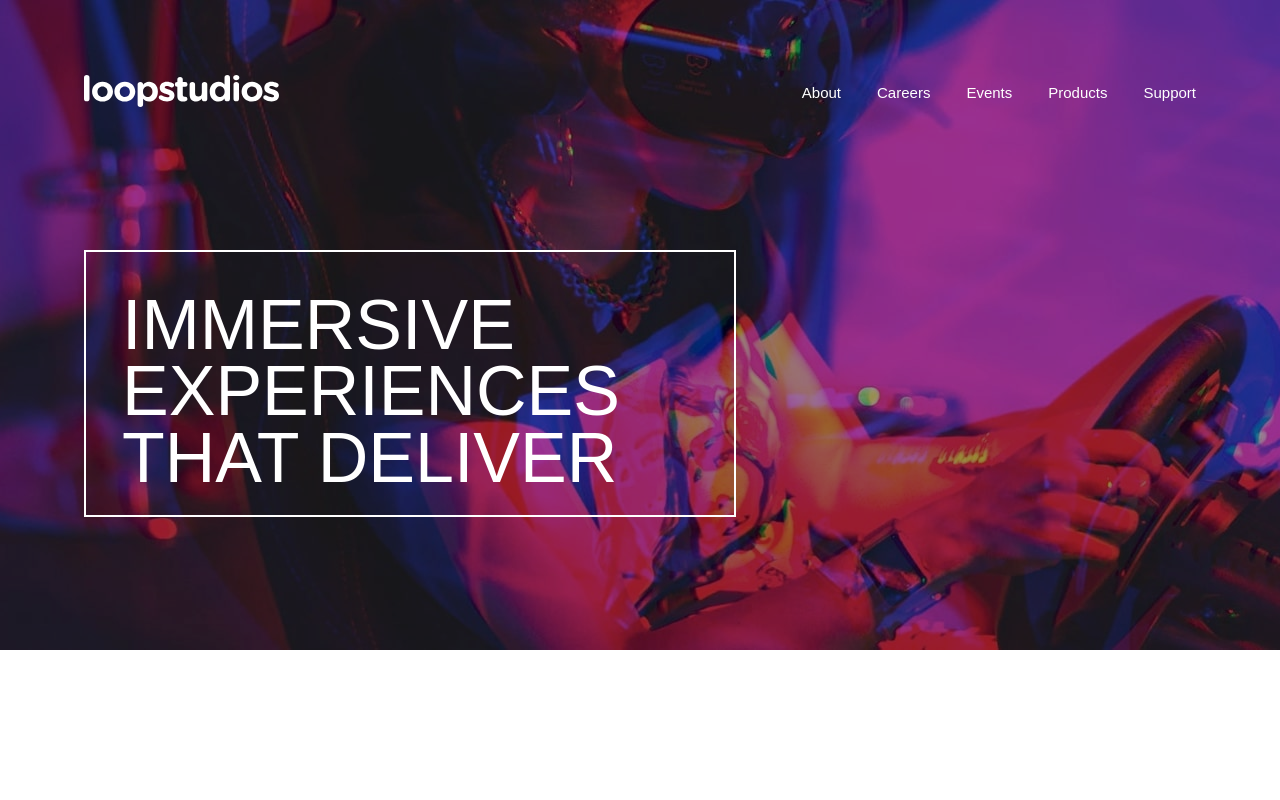
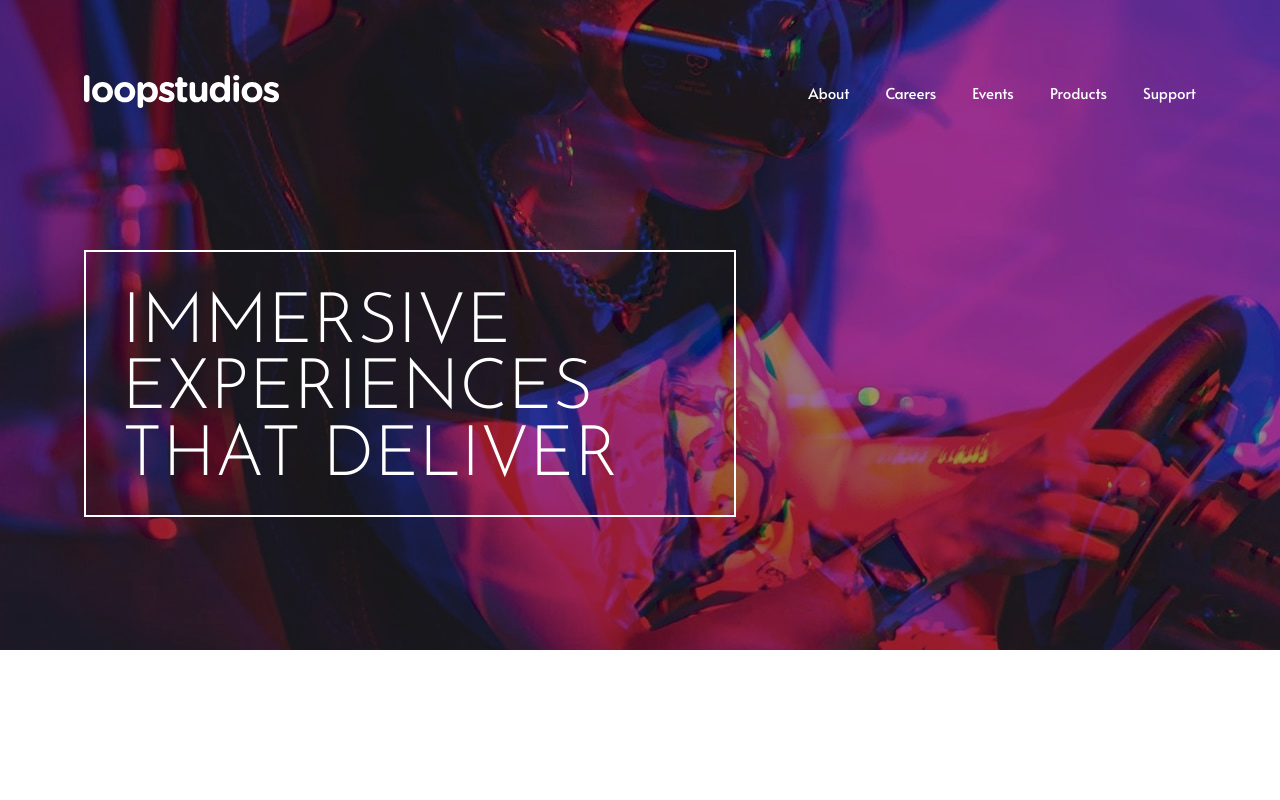
Before and after one commit to AmazingTool777/frontendmentors-loopstudios-landing-page, a plain HTML site: page index.html in a window 1280 px wide. Shown: the top 800 px of the page. Drawn offline with Linux system fonts and the light colour scheme; a web font is replaced by a local one.

Commit message:
Use of google fonts links

```diff
--- a/index.html
+++ b/index.html
@@ -6,6 +6,9 @@
 		<meta name="viewport" content="width=device-width, initial-scale=1.0" />
 		<title>Loopstudios landing page</title>
 		<link rel="shortcut icon" href="assets/images/favicon-32x32.png" type="image/x-icon" />
+		<link rel="preconnect" href="https://fonts.googleapis.com">
+		<link rel="preconnect" href="https://fonts.gstatic.com" crossorigin>
+		<link href="https://fonts.googleapis.com/css2?family=Alata&family=Josefin+Sans:wght@300;400;500&display=swap" rel="stylesheet">
 		<link rel="stylesheet" href="css/main.css" />
 	</head>
 
--- a/sass/_base.scss
+++ b/sass/_base.scss
@@ -4,7 +4,7 @@
 @use "./mixins" as *;
 
 // Typography font-faces
-@font-face {
+/* @font-face {
 	font-family: "Josefin Sans";
 	src: url("../assets/fonts/Josefin_Sans/static/JosefinSans-Light.ttf");
 	font-weight: 300;
@@ -18,7 +18,7 @@
 	font-family: Alata;
 	src: url("../assets/fonts/Alata/Alata-Regular.ttf");
 	font-weight: 400;
-}
+} */
 
 // Body font-size: 15px
 body {
```
Also changed, not shown: css/main.css, 1 other file. Lines whose indentation alone changed are shown as unchanged.
